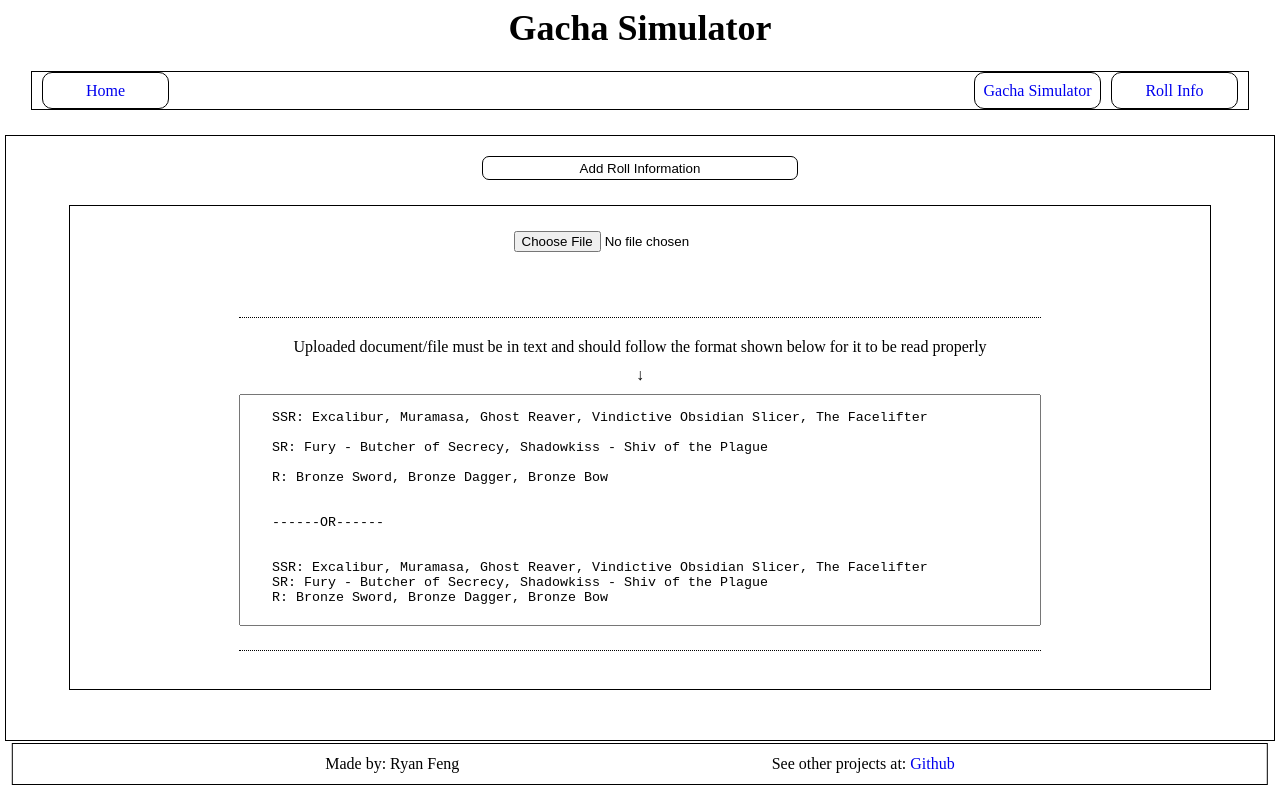
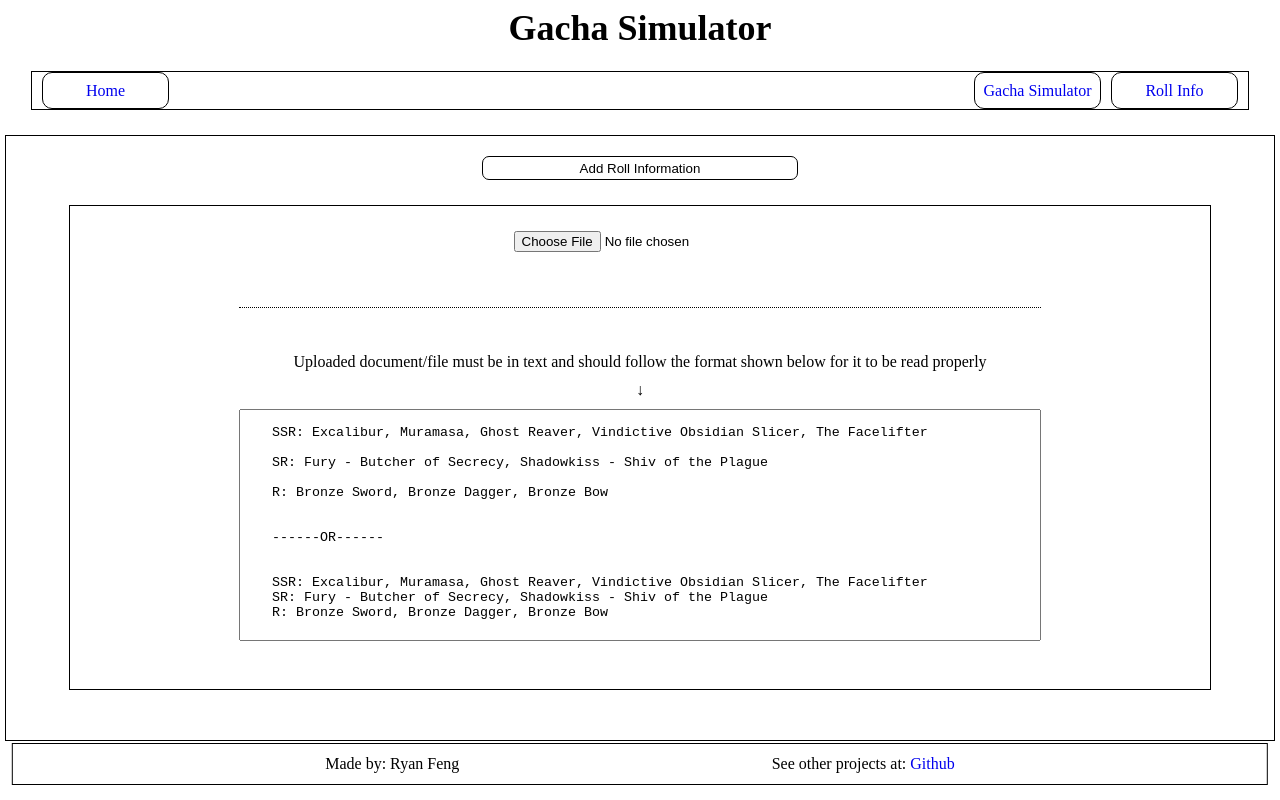
Before and after one commit to RvnVentra/Gacha-Simulator, a React (Create React App) app: page /roll-info in a window 1280 px wide. Both pictures are taken after a click on the button "Add Roll Information". Built offline with nearby package versions, Linux system fonts and the light colour scheme.

Commit message:
Changed display behaviour based on whether or not a file is in the process of being uploading

```diff
--- a/src/components/Pages/RollInfo/FileReq.js/fileReq.js
+++ b/src/components/Pages/RollInfo/FileReq.js/fileReq.js
@@ -14,9 +14,9 @@ const EXAMPLE_TEXT = `
     R: Bronze Sword, Bronze Dagger, Bronze Bow
 `;
 
-export default function FileReq() {
+export default function FileReq(props) {
     return (
-        <FileReqContainer>
+        <FileReqContainer isLoading={props.isLoading}>
             <InstructionText>Uploaded document/file must be in text and should follow the format shown below for it to be read properly</InstructionText>
             <InstructionText>&#8595;</InstructionText>
             <InputExample readOnly={true}>
@@ -27,10 +27,11 @@ export default function FileReq() {
 };
 
 const FileReqContainer = styled.div`
+    visibility: ${ props => props.isLoading && "hidden" };
     border-top: 1px dotted black;
     border-bottom: 1px dotted black;
-    margin: 55px 0;
-    padding: 20px 0;
+    margin: 45px 0;
+    padding: 45px 0;
 `;
 
 const InstructionText = styled.p`
--- a/src/components/Pages/RollInfo/RollInput/rollInput.js
+++ b/src/components/Pages/RollInfo/RollInput/rollInput.js
@@ -1,10 +1,10 @@
 import { useState } from "react";
-import styled, { keyframes } from "styled-components";
+import styled from "styled-components";
 
 export default function GachaInput(props) {
-    const { input, setInput } = props;
-    const [ err, setErr ] = useState(null);
-    const [ loading, setLoading ] = useState(null);
+    const { input, setInput,  setLoading } = props;
+    const [err, setErr] = useState(null);
+
 
     const fileUploadHandler = (e) => {
         const file = e.target.files[0];
@@ -49,7 +49,7 @@ export default function GachaInput(props) {
         <RollInputContainer>
             <RollInput type="file" onChange={fileUploadHandler} />
             <ErrorDisplay>{err}</ErrorDisplay>
-            <Spinner isLoading={loading} />
+
             {/* <textarea value={input} onChange={textOnChangeHandler}></textarea> */}
         </RollInputContainer>
     );
@@ -71,32 +71,3 @@ const ErrorDisplay = styled.p`
     color: red;
     margin-top: 35px;
 `;
-
-// From https://www.w3docs.com/snippets/css/how-to-create-loading-spinner-with-css.html#example-of-creating-a-loading-spinner-9
-const Spin = keyframes`
-    0% {
-        transform: translate3d(-50%, -50%, 0) rotate(0deg);
-    }
-    100% {
-        transform: translate3d(-50%, -50%, 0) rotate(360deg);
-    };
-`;
-
-const Spinner = styled.div`
-    visibility: ${ props => !props.isLoading && "hidden" };
-    &::before {
-        animation: ${Spin} 1.5s linear infinite;
-        animation-play-state: inherit;
-        border: solid 5px #cfd0d1;
-        border-bottom-color: #1c87c9;
-        border-radius: 50%;
-        content: "";
-        height: 40px;
-        position: absolute;
-        top: 50%;
-        left: 50%;
-        transform: translate3d(-50%, -50%, 0);
-        width: 40px;
-        will-change: transform;
-    };
-`;
--- a/src/components/Pages/RollInfo/RollOutput/rollOutput.js
+++ b/src/components/Pages/RollInfo/RollOutput/rollOutput.js
@@ -3,7 +3,7 @@ import styled from 'styled-components';
 
 export default function RollOutput(props) {
     const [output, setOutput] = useState([]);
-    const { input } = props;
+    const { input, isLoading } = props;
 
     useEffect(() => {
         let ssr = [], sr = [], r = [], _input = [], _output = [];
@@ -50,7 +50,7 @@ export default function RollOutput(props) {
     });
 
     return (
-        <OutputContainer input={input}>
+        <OutputContainer input={input}  isLoading={isLoading}>
             <DisplayContainer>
                 <RarityHeader>SSR</RarityHeader>
                 {displaySSROutput}
@@ -68,7 +68,7 @@ export default function RollOutput(props) {
 };
 
 const OutputContainer = styled.div`
-    visibility: ${ props => props.input.length === 0 && "hidden" };
+    visibility: ${ props => (props.input.length === 0 || props.isLoading) && "hidden" };
     border: 1px solid black;
     width: 95%;
     height: 80%;
--- a/src/components/Pages/RollInfo/rollInfo.js
+++ b/src/components/Pages/RollInfo/rollInfo.js
@@ -1,26 +1,27 @@
 import { useState } from 'react';
-import styled from 'styled-components';
-import FileReq from './FileReq.js/fileReq';
+import styled, { keyframes } from "styled-components";
 
 import RollInput from './RollInput/rollInput';
 import RollOutput from './RollOutput/rollOutput';
+import FileReq from './FileReq.js/fileReq';
 
 export default function AddRollInfo() {
     const [toggleInputDisplay, setToggleInputDisplay] = useState(false);
     const [input, setInput] = useState("");
+    const [loading, setLoading] = useState(null);
 
     const toggleHandler = () => {
         setToggleInputDisplay(!toggleInputDisplay);
     };
 
-    const toggleDisplay = input?.length > 0 ? <RollOutput input={input} /> : <FileReq />;
+    const toggleDisplay = input?.length > 0 ? <RollOutput input={input} isLoading={loading} /> : <FileReq isLoading={loading} />;
 
     return (
         <RollInfoDisplay>
             <ToggleDisplay onClick={toggleHandler}>Add Roll Information</ToggleDisplay>
-
+            <Spinner isLoading={loading} />
             <RollDisplay toggleDisplay={toggleInputDisplay}>
-                <RollInput input={input} setInput={setInput}/>
+                <RollInput input={input} setInput={setInput} setLoading={setLoading} />
                 {toggleDisplay}
             </RollDisplay>
         </RollInfoDisplay>
@@ -64,3 +65,32 @@ const RollDisplay = styled.div`
     height: 80%;
     overflow-x: scroll;
 `;
+
+// From https://www.w3docs.com/snippets/css/how-to-create-loading-spinner-with-css.html#example-of-creating-a-loading-spinner-9
+const Spin = keyframes`
+    0% {
+        transform: translate3d(-50%, -50%, 0) rotate(0deg);
+    }
+    100% {
+        transform: translate3d(-50%, -50%, 0) rotate(360deg);
+    };
+`;
+
+const Spinner = styled.div`
+    visibility: ${ props => !props.isLoading && "hidden" };
+    &::before {
+        animation: ${Spin} 1.5s linear infinite;
+        animation-play-state: inherit;
+        border: solid 5px #cfd0d1;
+        border-bottom-color: #1c87c9;
+        border-radius: 50%;
+        content: "";
+        height: 40px;
+        position: absolute;
+        top: 50%;
+        left: 50%;
+        transform: translate3d(-50%, -50%, 0);
+        width: 40px;
+        will-change: transform;
+    };
+`;
```
